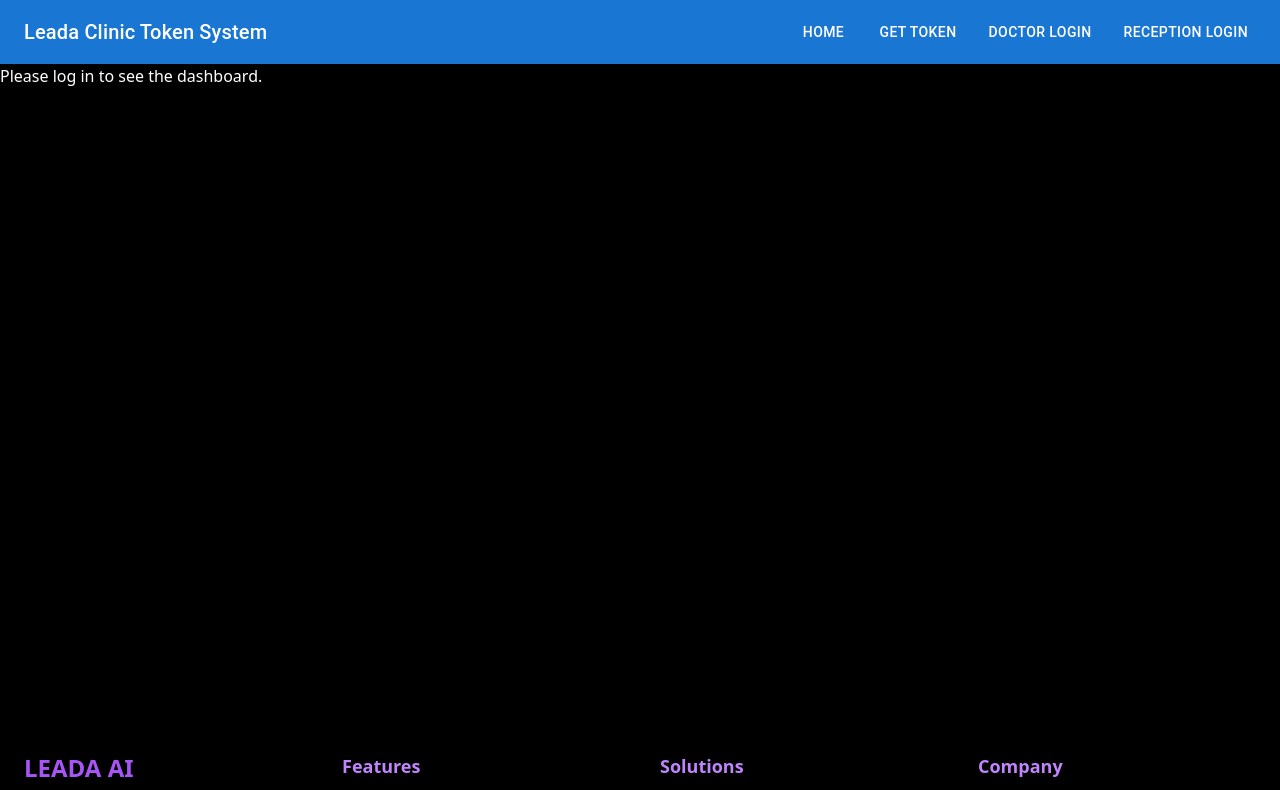
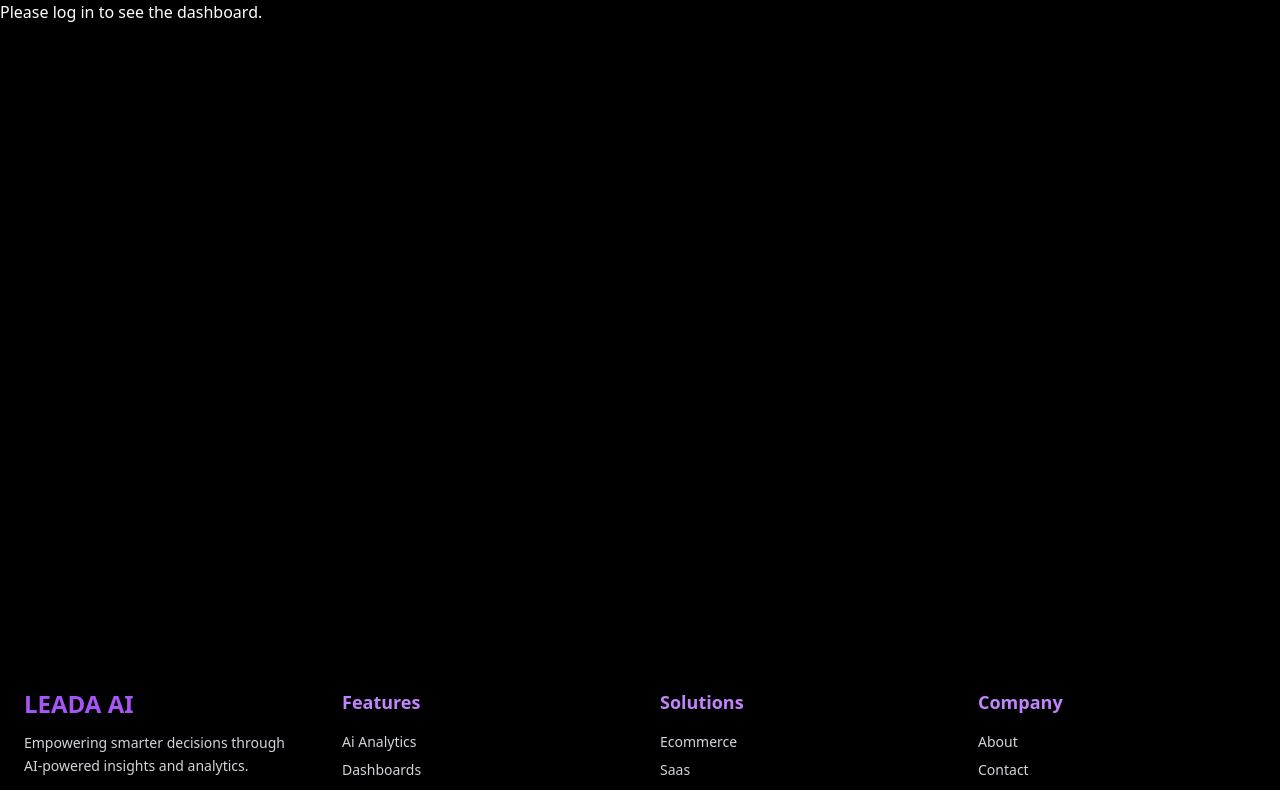
Before and after one commit to NVRON-LEADA/token-client-ui, a React (Vite) app: page /dashboard in a window 1280 px wide. Shown: the top 790 px of the page. Built offline with nearby package versions, Linux system fonts and the light colour scheme.

Commit message:
Home page removed

```diff
--- a/src/App.tsx
+++ b/src/App.tsx
@@ -5,7 +5,6 @@ import SubscriptionPage from "./pages/subscriptionpage";
 import LoginPage from "./components/GoogleLogin";
 import Signup from "./pages/signup";
 import Homepage from "./pages/homepage";
-import Home from "./clinic/home";
 import "./styles/global.css";
 
 
@@ -70,8 +69,8 @@ const App = () => {
           <Route path="resources/docs" element={<Documentation />} />
           <Route path="community" element={<Community />} />
 
-          {/* clinics */}
-          <Route path="Home" element={<Home />} />
+          {/* clinics
+          <Route path="Home" element={<Home />} /> */}
         </Route>
       </Routes>
     </Router>
--- a/src/clinic/Navbar.tsx
+++ /dev/null
@@ -1,143 +0,0 @@
-import { useState } from 'react';
-import {
-  AppBar,
-  Toolbar,
-  Typography,
-  Button,
-  Box,
-  IconButton,
-  Drawer,
-  List,
-  ListItem,
-  ListItemText,
-  useTheme,
-  useMediaQuery
-} from '@mui/material';
-import { Link as RouterLink, useNavigate } from 'react-router-dom';
-import MenuIcon from '@mui/icons-material/Menu';
-
-// Define a custom type that supports either navigation or an action
-type MenuItem = {
-  text: string;
-  path?: string;
-  action?: () => void;
-};
-
-const ClinicNav = () => {
-  const navigate = useNavigate();
-  const theme = useTheme();
-  const isMobile = useMediaQuery(theme.breakpoints.down('sm'));
-  const [drawerOpen, setDrawerOpen] = useState(false);
-
-  const isAuthenticated = localStorage.getItem('token');
-  const user = JSON.parse(localStorage.getItem('user') || '{}');
-
-  const handleLogout = () => {
-    localStorage.removeItem('token');
-    localStorage.removeItem('user');
-    setDrawerOpen(false);
-
-    if (user.role === 'doctor') {
-      navigate('/doctor/login');
-    } else if (user.role === 'reception') {
-      navigate('/reception/login');
-    } else {
-      navigate('/');
-    }
-  };
-
-  // Menu items for the drawer and nav bar
-  const menuItems: MenuItem[] = [
-    { text: 'Home', path: '/' },
-    { text: 'Get Token', path: '/token' },
-  ];
-
-  if (isAuthenticated) {
-    if (user.role === 'doctor') {
-      menuItems.push(
-        { text: 'Doctor Dashboard', path: '/doctor' },
-        { text: 'Logout', action: handleLogout }
-      );
-    } else if (user.role === 'receptionist') {
-      menuItems.push(
-        { text: 'Reception Dashboard', path: '/reception' },
-        { text: 'Logout', action: handleLogout }
-      );
-    }
-  } else {
-    menuItems.push(
-      { text: 'Doctor Login', path: '/doctor/login' },
-      { text: 'Reception Login', path: '/reception/login' }
-    );
-  }
-
-  const drawer = (
-    <List>
-      {menuItems.map((item) => (
-        <ListItem
-          button
-          key={item.text}
-          component={item.path ? RouterLink : 'div'}
-          to={item.path || ''}
-          onClick={item.action || (() => setDrawerOpen(false))}
-        >
-          <ListItemText primary={item.text} />
-        </ListItem>
-      ))}
-    </List>
-  );
-
-  return (
-    <AppBar position="static">
-      <Toolbar>
-        <Typography variant="h6" component="div" sx={{ flexGrow: 1 }}>
-          Leada Clinic Token System
-        </Typography>
-
-        {isMobile ? (
-          <>
-            <IconButton
-              color="inherit"
-              edge="end"
-              onClick={() => setDrawerOpen(true)}
-            >
-              <MenuIcon />
-            </IconButton>
-            <Drawer
-              anchor="right"
-              open={drawerOpen}
-              onClose={() => setDrawerOpen(false)}
-            >
-              {drawer}
-            </Drawer>
-          </>
-        ) : (
-          <Box sx={{ display: 'flex', gap: 2 }}>
-            {menuItems.map((item) =>
-              item.action ? (
-                <Button
-                  key={item.text}
-                  color="inherit"
-                  onClick={item.action}
-                >
-                  {item.text}
-                </Button>
-              ) : (
-                <Button
-                  key={item.text}
-                  color="inherit"
-                  component={RouterLink}
-                  to={item.path!}
-                >
-                  {item.text}
-                </Button>
-              )
-            )}
-          </Box>
-        )}
-      </Toolbar>
-    </AppBar>
-  );
-};
-
-export default ClinicNav;
--- a/src/clinic/home.tsx
+++ /dev/null
@@ -1,155 +0,0 @@
-import { useEffect, useState } from 'react';
-import {
-  Container,
-  Typography,
-  Box,
-  Button,
-  Paper,
-  Divider,
-  Alert
-} from '@mui/material';
-import { Link as RouterLink } from 'react-router-dom';
-import LocalHospitalIcon from '@mui/icons-material/LocalHospital';
-import AccessTimeIcon from '@mui/icons-material/AccessTime';
-import QueueIcon from '@mui/icons-material/Queue';
-
-const Home = () => {
-  const [clinic, setClinic] = useState(null);
-  const [error, setError] = useState('');
-
-  // Extract subdomain from current host
-  const host = window.location.hostname;
-  const subdomain = host.split('.')[0];
-
-  // Use the subdomain in your API call
-  const apiUrl = `https://token-api-0z44.onrender.com/api/clinic/${subdomain}`;
-
-  useEffect(() => {
-    const fetchClinic = async () => {
-      try {
-        const res = await fetch(apiUrl);
-        if (!res.ok) {
-          const errorData = await res.json();
-          throw new Error(errorData.error || 'Clinic not found');
-        }
-        const data = await res.json();
-        setClinic(data);
-      } catch (err) {
-        setError(err.message);
-        console.error('Error fetching clinic data:', err);
-      }
-    };
-
-    fetchClinic();
-  }, [apiUrl]);
-
-  return (
-    <Box
-      sx={{
-        minHeight: 'calc(100vh - 64px)',
-        background: 'linear-gradient(135deg, #1976d2 0%, #64b5f6 100%)',
-        display: 'flex',
-        alignItems: 'center',
-        py: 8
-      }}
-    >
-      <Container maxWidth="lg">
-        <Paper
-          elevation={3}
-          sx={{
-            p: 6,
-            borderRadius: 2,
-            background: 'rgba(255, 255, 255, 0.95)',
-            backdropFilter: 'blur(10px)'
-          }}
-        >
-          {/* Clinic Info or Error */}
-          <Box sx={{ mb: 4, textAlign: 'center' }}>
-            {clinic ? (
-              <>
-                <Typography variant="h5" sx={{ color: '#1976d2', fontWeight: 600 }}>
-                  Welcome to {clinic.name}
-                </Typography>
-                <Typography variant="body1" color="text.secondary">
-                  Plan: {clinic.plan} | Last Active:{' '}
-                  {new Date(clinic.last_active_date).toLocaleDateString()}
-                </Typography>
-              </>
-            ) : error ? (
-              <Alert severity="error">{error}</Alert>
-            ) : (
-              <Typography variant="body1" color="text.secondary">
-                Loading clinic data...
-              </Typography>
-            )}
-          </Box>
-
-          <Divider sx={{ my: 3 }} />
-
-          {/* Main Content */}
-          <Box sx={{ textAlign: 'center', mb: 6 }}>
-            <LocalHospitalIcon sx={{ fontSize: 60, color: '#1976d2', mb: 2 }} />
-            <Typography
-              variant="h3"
-              component="h1"
-              gutterBottom
-              sx={{ fontWeight: 'bold', color: '#1976d2' }}
-            >
-              Leada Clinic Queue
-            </Typography>
-            <Typography variant="h6" color="text.secondary" sx={{ mb: 4 }}>
-              Streamline your clinic visits with our digital token system
-            </Typography>
-          </Box>
-
-          <Box
-            sx={{
-              display: 'flex',
-              justifyContent: 'center',
-              gap: 4,
-              flexWrap: 'wrap'
-            }}
-          >
-            <Box sx={{ textAlign: 'center', maxWidth: 300 }}>
-              <QueueIcon sx={{ fontSize: 40, color: '#1976d2', mb: 2 }} />
-              <Typography variant="h6" gutterBottom>
-                Get Your Token
-              </Typography>
-              <Typography variant="body2" color="text.secondary" sx={{ mb: 2 }}>
-                Skip the line and get your token online
-              </Typography>
-              <Button
-                variant="contained"
-                component={RouterLink}
-                to="/token"
-                fullWidth
-              >
-                Get Token
-              </Button>
-            </Box>
-
-            <Box sx={{ textAlign: 'center', maxWidth: 300 }}>
-              <AccessTimeIcon sx={{ fontSize: 40, color: '#1976d2', mb: 2 }} />
-              <Typography variant="h6" gutterBottom>
-                Track Your Queue
-              </Typography>
-              <Typography variant="body2" color="text.secondary" sx={{ mb: 2 }}>
-                Monitor your position and estimated wait time
-              </Typography>
-              <Button
-                variant="outlined"
-                component={RouterLink}
-                to="/token"
-                fullWidth
-              >
-                View Queue
-              </Button>
-            </Box>
-          </Box>
-        </Paper>
-      </Container>
-    </Box>
-  );
-};
-
-export default Home;
--- a/src/pages/layout.tsx
+++ b/src/pages/layout.tsx
@@ -1,40 +1,40 @@
 import { Outlet, useLocation } from "react-router-dom";
 import Nav from "./Nav";
-import ClinicNav from "../clinic/Navbar";
+// import ClinicNav from "../clinic/Navbar";
 import Footer from "./footer";
 
 const Layout = () => {
   const location = useLocation(); // ✅ Hook that updates on route change
   const pathname = location.pathname.toLowerCase();
 
-  const hideNavBar = ["/dashboard", "/home"].includes(pathname);
-  const hideNavBar2 = [
-    "/pricing",
-    "/",
-    "/features/ai-analytics",
-    "/features/dashboards",
-    "/features",
-    "/features/feedback",
-    "/features/insights",
-    "/signup",
-    "/login",
-    "/solutions",
-    "/solutions/ecommerce",
-    "/solutions/saas",
-    "/solutions/enterprise",
-    "/solutions/startups",
-    "/blog",
-    "/help-center",
-    "/resources/docs",
-    "/community",
+  const hideNavBar = ["/dashboard"].includes(pathname);
+  // const hideNavBar2 = [
+  //   "/pricing",
+  //   "/",
+  //   "/features/ai-analytics",
+  //   "/features/dashboards",
+  //   "/features",
+  //   "/features/feedback",
+  //   "/features/insights",
+  //   "/signup",
+  //   "/login",
+  //   "/solutions",
+  //   "/solutions/ecommerce",
+  //   "/solutions/saas",
+  //   "/solutions/enterprise",
+  //   "/solutions/startups",
+  //   "/blog",
+  //   "/help-center",
+  //   "/resources/docs",
+  //   "/community",
 
 
-  ].includes(pathname);
+  // ].includes(pathname);
 
   return (
     <div className="flex flex-col min-h-screen bg-black text-white">
       {!hideNavBar && <Nav />}
-      {!hideNavBar2 && <ClinicNav />}
+      {/* {!hideNavBar2 && <ClinicNav />} */}
       <main className="flex-grow min-h-[80vh]">
         <Outlet />
       </main>
```
